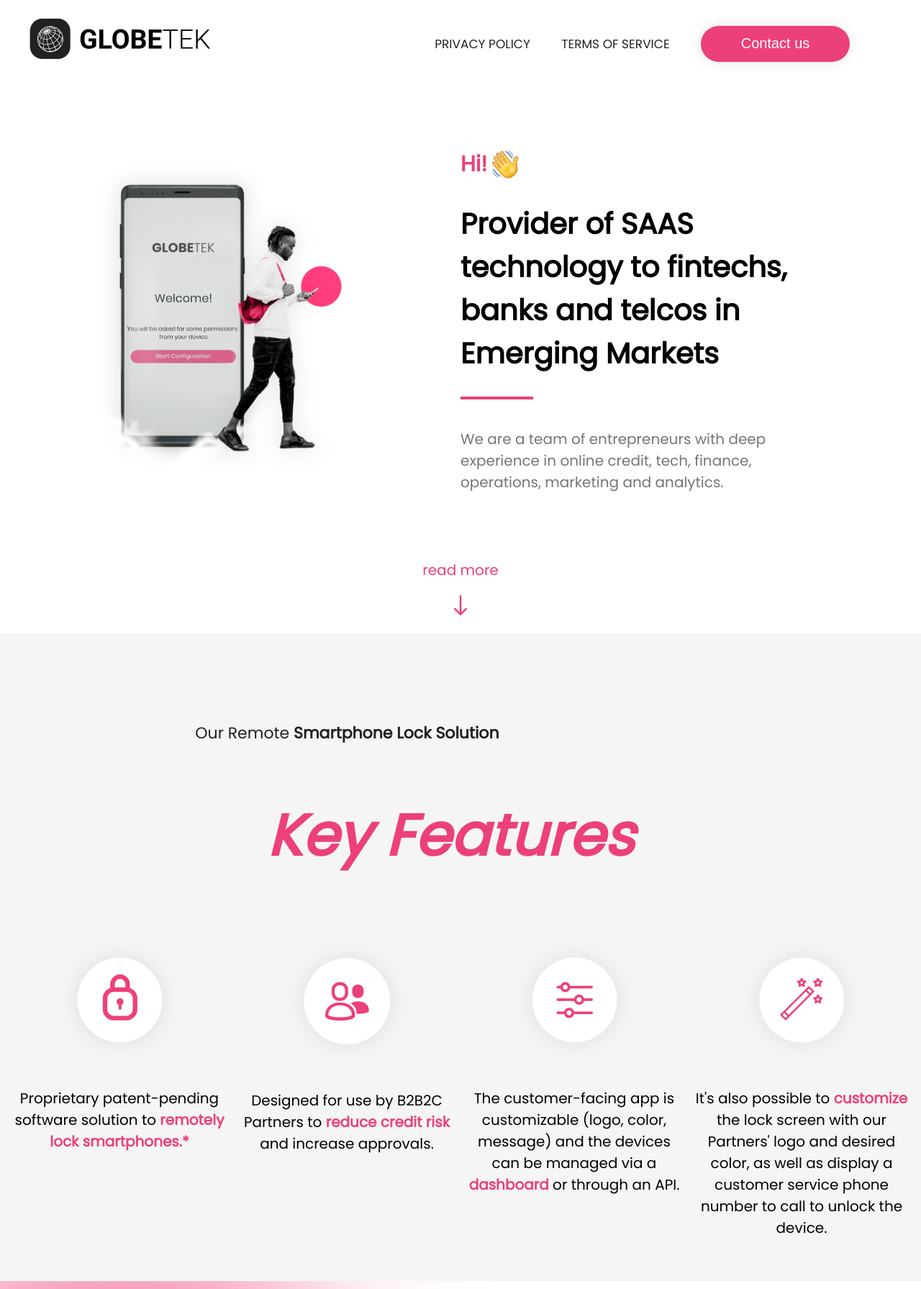
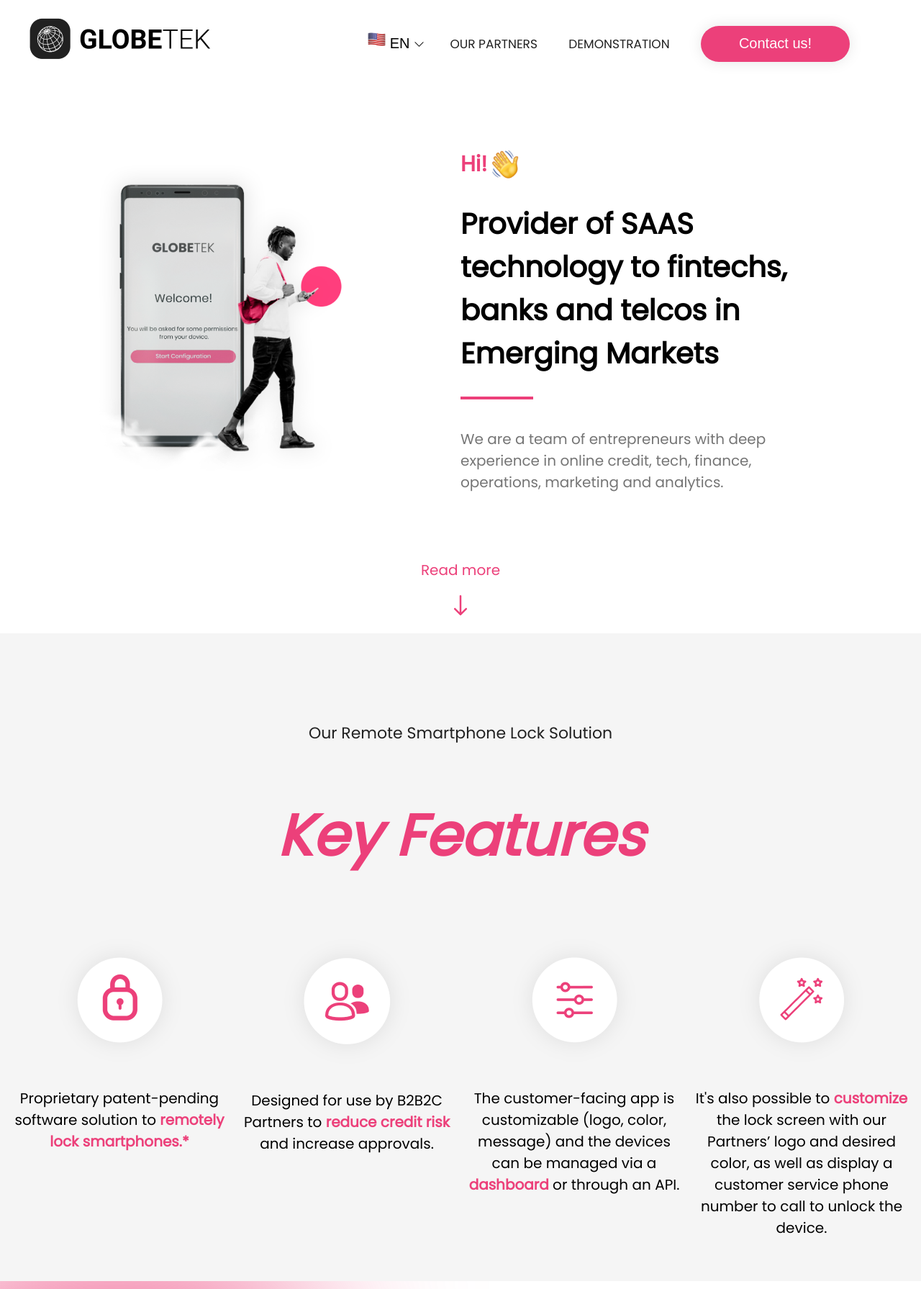
Before and after one commit to LuizaAlanis/globetek-landing-page, a PHP site: page / in a window 1280 px wide. Shown: the top 1791 px of the page at 72% size. Run offline with PHP 8.4, Linux system fonts and the light colour scheme.

Commit message:
Update project

```diff
--- a/assets/styles/_style.css
+++ b/assets/styles/_style.css
@@ -57,6 +57,7 @@ a{
 }
 
 .title-text{
+  text-align: center;
   font-size: 80px;
   font-weight: bolder;
 }
@@ -71,7 +72,7 @@ a{
 
 .subtitle{
   display: flex;
-  left: 200;
+  justify-content: center;
 }
 
 .text-silver{
@@ -104,6 +105,86 @@ a{
 /* #general style */
 
 /* #navbar */
+.flag{
+  max-width: 25px;
+}
+
+.dropdown {
+  position: relative;
+  display: inline-block;
+}
+
+.dropdown > a, .dropdown > button {
+  background-color: white;
+  border: none;
+  display: inline-block;
+  text-decoration: none;
+}
+
+.bi-chevron-down{
+  font-size:15px
+}
+
+.dropdown input[type=checkbox] {
+  position: absolute;
+  display: block;
+  top: 0px;
+  left: 0px;
+  width: 100%;
+  height: 100%;
+  margin: 0px;
+  opacity: 0;
+}
+
+.dropdown input[type=checkbox]:checked {
+  position: fixed;
+  z-index:+0;
+  top: 0px; left: 0px;
+  right: 0px; bottom: 0px;
+}
+
+.dropdown ul {
+  position: absolute;
+  top: 70px;
+  border-radius: 3px;
+  left: 0px;
+  list-style: none;
+  padding: 4px 0px;
+  display: none;
+  background-color: white;
+  box-shadow: 0px 0px 20px rgba(0, 0, 0, 0.1);
+  max-width: 200px;
+  max-height: 200px;
+}
+
+.dropdown input[type=checkbox]:checked + ul {
+  display: block;
+}
+
+.dropdown ul li {
+  text-align: center;
+  display: block;
+  white-space: nowrap;
+  min-width: 100px;
+}
+
+.dropdown ul li:hover {
+  cursor: pointer;
+}
+
+.dropdown ul li a {
+  text-decoration: none;
+  display: block;
+}
+
+.select-language{
+  display: none;
+}
+
+.select-language img{
+  max-width:25px;
+}
+
 .fa{
   color: var(--winter-sky);
 }
@@ -179,9 +260,19 @@ a.active, a:hover {
     position: fixed;
     box-shadow: 0px 0px 10px rgba(0, 0, 0, 0.25);
   }
+
+  .select-language{
+    display: block;
+  }
+
+  .select-desktop{
+    display: none;
+  }
+
   .checkbtn {
     display: block;
   }
+
   nav ul {
     position: fixed;
     height: 100vh;
@@ -195,9 +286,11 @@ a.active, a:hover {
     padding: 0;
     z-index: 5;
   }
+
   nav ul li {
     display: block;
   }
+
   nav ul li a {
     font-size: 20px;
     cursor: pointer;
@@ -279,12 +372,8 @@ a.active, a:hover {
 /* #primary landing page */
 
 /* #key features */
-.title-sub-container h2{
-  padding-left: 100px;
-}
-
 .title-main-container{
-  width: 90vw;
+  width: 100vw;
   display: flex;
   justify-content: center;
 }
@@ -340,7 +429,7 @@ a.active, a:hover {
 .text-our-partners{
   padding: 70px;
   color: var(--white);
-  font-size: 80px;
+  font-size: 60px;
   z-index: 2;
   position: relative;
   margin-top: 10px;
@@ -470,10 +559,12 @@ a.active, a:hover {
   outline: none;
   margin-top: 12px;
   margin-bottom: 12px;
+  padding: 0 10px;
 }
 
 .textarea{
-  height: 152px;
+  padding: 0 10px;
+  min-height: 156px;
   resize: none;
 }
 
@@ -584,6 +675,19 @@ footer *{
 /* #footer */
 
 /* #general responsive part */
+@media(max-width: 620px) {
+  .form-container{
+    margin-left: 10px;
+    margin-right: 10px;
+    width:auto;
+  }
+
+  .title-sub-container{
+    margin-left: 10px;
+    margin-right: 10px;
+  }
+}
+
 @media(max-width: 1000px) {
 
   .pink-rounded-background{
@@ -622,11 +726,6 @@ footer *{
     flex-direction: column;
     text-align: center;
     align-items: center;
-  }
-
-  .title-sub-container h2{
-    padding-left: 0;
-    text-align: center;
   }
 
   .text-max-width-large{
--- a/index.html
+++ b/index.php
@@ -6,10 +6,12 @@
   <meta http-equiv="X-UA-Compatible" content="IE=edge">
   <meta name="viewport" content="width=device-width, initial-scale=1.0">
   <link rel="stylesheet" href="assets/styles/landing-page.css">
+  <link rel="stylesheet" href="https://cdn.jsdelivr.net/npm/bootstrap-icons@1.8.2/font/bootstrap-icons.css">
   <title>GLOBETEK</title>
 </head>
 
 <body>
+  <?php require_once('translator.php');?>
   <!-- Navigation -->
   <header>
     <link rel="stylesheet" href="https://cdnjs.cloudflare.com/ajax/libs/font-awesome/4.7.0/css/font-awesome.min.css" />
@@ -21,10 +23,24 @@
       <i class="fa fa-bars"></i>
     </label>
     <ul>
-      <li>&nbsp;</li>
-      <li><a target="blank" href="https://www.globetek.com/privacy/policy">Privacy Policy</a></li>
-      <li><a target="blank" href="https://www.globetek.com/privacy/lockAPK">Terms of service</a></li>
-      <li><a href="#form"><button class="button">Contact us</button></a></li>
+      <li class="select-desktop">
+        <span class="dropdown">
+          <button><img class="flag" src="assets/images/<?php echo $lang_flag; ?>" alt="Flag EUA"> <?php echo $lang_name; ?> <i class="bi bi-chevron-down"></i></button>
+          <label>
+            <input type="checkbox">
+            <ul>
+              <li><a href="?language=en"><img class="flag" src="assets/images/flag_eua.png" alt="Flag EUA"> EN</a></li>
+              <li><a href="?language=es"><img class="flag" src="assets/images/flag_spain.png" alt="Flag Spain"> ES</a></li>
+            </ul>
+          </label>
+        </span>
+      </li>
+      <li class="select-language accent"> <?php echo $txt['select'];?></li>
+      <li class="select-language"><a href="?language=en"><img src="assets/images/flag_eua.png" alt="Flag EUA"> <?php echo $txt['english'];?></a></li>
+      <li class="select-language"><a href="?language=es"><img src="assets/images/flag_spain.png" alt="Flag Spain"> <?php echo $txt['spanish'];?></a></li>
+      <li><a href="#our-partners"><?php echo $txt['our-partners'];?></a></li>
+      <li><a href="#demo"><?php echo $txt['demonstration'];?></a></li>
+      <li><a href="#form"><button class="button"><?php echo $txt['contact-us']; ?></button></a></li>
     </ul>
   </nav>
   <!-- Navigation -->
@@ -37,16 +53,15 @@
       </div>
       <div class="landing-description responsive-text">
         <div class="text-max-width-large">
-          <p class="hi">Hi!<img src="assets/images/hand.png" alt="Hand" /></p>
-          <h1>Provider of SAAS technology to fintechs, banks and telcos in Emerging Markets</h1>
+          <p class="hi"><?php echo $txt['hi']; ?><img src="assets/images/hand.png" alt="Hand" /></p>
+          <h1><?php echo $txt['saas']; ?></h1>
           <div class="line"></div>
-          <p class="text-silver">We are a team of entrepreneurs with deep experience in online credit, tech, finance,
-            operations, marketing and analytics.</p>
+          <p class="text-silver"><?php echo $txt['we-are']; ?></p>
         </div>
       </div>
       <div class="link-center">
         <a href="#read-more">
-          <p class="accent">read more</p>
+          <p class="accent"><?php echo $txt['read-more']; ?></p>
           <img src="assets/images/arrow.png" alt="Arrow" />
         </a>
       </div>
@@ -59,8 +74,8 @@
   <div class="landing-silver-container">
     <div class="title-main-container">
       <div class="title-sub-container">
-        <p class="basic-text subtitle"> Our Remote <b> &nbsp;Smartphone Lock Solution</b></p>
-        <h2 class="title-text accent italic">Key Features</h2>
+        <p class="basic-text subtitle"><?php echo $txt['our-remote']; ?></b></p>
+        <h2 class="title-text accent italic"><?php echo $txt['key-features']; ?></h2>
       </div>
     </div>
     <div class="cards-main-container">
@@ -70,9 +85,7 @@
           <img src="assets/images/ic_lock.png" alt="Icon Lock" />
         </div>
         <div class="card-text">
-          <p>Proprietary patent-pending software solution to
-            <b class="accent"> remotely lock smartphones.*</b>
-          </p>
+          <p><?php echo $txt['lock']; ?></p>
         </div>
       </div>
 
@@ -81,7 +94,7 @@
           <img src="assets/images/ic_people.png" alt="Icon People" />
         </div>
         <div class="card-text">
-          <p>Designed for use by B2B2C Partners to <b class="accent">reduce credit risk</b> and increase approvals. </p>
+          <p><?php echo $txt['people']; ?></p>
         </div>
       </div>
 
@@ -90,10 +103,7 @@
           <img src="assets/images/ic_config.png" alt="Icon Configuration" />
         </div>
         <div class="card-text">
-          <p>The customer-facing app is customizable
-            (logo, color, message) and the devices can be managed via
-            a <b class="accent"> dashboard </b>or through an API.
-          </p>
+          <p><?php echo $txt['config']; ?></p>
         </div>
       </div>
 
@@ -102,8 +112,7 @@
           <img src="assets/images/ic_customize.png" alt="Icon Customize" />
         </div>
         <div class="card-text">
-          <p>It&apos;s also possible to <b class="accent">customize</b> the lock screen with our Partners&apos; logo and
-            desired color, as well as display a customer service phone number to call to unlock the device.</p>
+          <p><?php echo $txt['customize']; ?></p>
         </div>
       </div>
     </div>
@@ -111,15 +120,17 @@
   <!-- Key features -->
 
   <!-- Our partners -->
+  <div id="our-partners"></div>
   <div class="mobile-art">
     <div class="pink-rounded-background"></div>
-    <p class="text-our-partners">Our
-      <b class="black">Partners</b>
+    <p class="text-our-partners"><?php echo $txt['our']; ?>
+      <b class="black"><?php echo $txt['partners']; ?></b>
     </p>
   </div>
   <!-- Our partners -->
 
   <!-- Video -->
+  <div id="demo"></div>
   <div class="partner-video">
     <img class="round-sticker" src="assets/images/round_sticker.png" alt="Sticker" />
     <div class="monitor">
@@ -140,20 +151,20 @@
   <div id="form"></div>
   <div class="form-container">
     <form class="contact-form">
-      <legend class="form-title">Contact US</legend>
+      <legend class="form-title"><?php echo $txt['contact']; ?></legend>
       <div class="form-body">
         <div>
-          <label class="form-label">Name</label>
-          <input class="form-input" type="text" placeholder="Ex: Maria" />
-          <label class="form-label">E-mail</label>
-          <input class="form-input" type="text" placeholder="Ex: maria@email.com" />
+          <label class="form-label"><?php echo $txt['name']; ?></label>
+          <input class="form-input" type="text" placeholder="<?php echo $txt['name-example']; ?>" />
+          <label class="form-label"><?php echo $txt['e-mail']; ?></label>
+          <input class="form-input" type="text" placeholder="<?php echo $txt['e-mail-example']; ?>" />
         </div>
         <div>
-          <label class="form-label">Message</label>
+          <label class="form-label"><?php echo $txt['message']; ?></label>
           <textarea class="form-input textarea"></textarea>
         </div>
       </div>
-      <button class="form-button" type="submit">Submit</button>
+      <button class="form-button" type="submit"><?php echo $txt['submit']; ?></button>
     </form>
   </div>
   <!-- Form -->
@@ -162,23 +173,23 @@
   <footer>
     <div class="footer-main">
       <p class="compatibility-list">
-        Device compatibility <b class="accent">List</b>
+        <?php echo $txt['compatibility']; ?>
       </p>
       <div class="footer-content">
         <div class="footer-list">
-          <p>Supported phone manufactures</p> <br>
+          <p><?php echo $txt['supported']; ?></p> <br>
           <ul>
-            <li>&#8226; Samsung (most models)</li>
-            <li>&#8226; Xiaomi (most models)</li>
-            <li>&#8226; LG (most models)</li>
-            <li>&#8226; Motorola (most models)</li>
+            <li>&#8226; <?php echo $txt['samsung']; ?></li>
+            <li>&#8226; <?php echo $txt['xiaomi']; ?></li>
+            <li>&#8226; <?php echo $txt['lg']; ?></li>
+            <li>&#8226; <?php echo $txt['motorola']; ?></li>
           </ul>
-          <p class="accent">[more to come shortly]</p>
+          <p class="accent"><?php echo $txt['more']; ?></p>
         </div>
         <div class="footer-list">
-          <p>Operation system versions</p> <br>
+          <p><?php echo $txt['os']; ?></p> <br>
           <ul>
-            <li>&#8226; Version between 8 and 12</li>
+            <li>&#8226; <?php echo $txt['versions']; ?></li>
           </ul>
         </div>
         <img class="android" src="./assets/images/half_android.png" alt="Android" />
@@ -187,10 +198,10 @@
 
     <div class="darker-detail">
       <div class="footer-links">
-        <a target="blank" href="https://www.globetek.com/privacy/policy"><b class="accent">Privacy Policy</b></a>
-        <a target="blank" href="https://www.globetek.com/privacy/lockAPK"><b class="accent">Terms and conditions</b></a>
+        <a target="blank" href="https://www.globetek.com/privacy/policy"><b class="accent"><?php echo $txt['privacy-policy']; ?></b></a>
+        <a target="blank" href="https://www.globetek.com/privacy/lockAPK"><b class="accent"><?php echo $txt['terms-of-service']; ?></b></a>
       </div>
-      <p class="text-silver">© Globetek Holdings, LLC | All Rights Reserved.</p>
+      <p class="text-silver"><?php echo $txt['copyright']; ?></p>
     </div>
   </footer>
   <!-- Footer -->
--- /dev/null
+++ b/locales/en.php
@@ -0,0 +1,53 @@
+<?php
+# English
+$txt = array();
+
+# Navbar
+$txt['our-partners'] = 'Our partners';
+$txt['demonstration'] = 'Demonstration';
+$txt['contact-us'] = 'Contact us!';
+$txt['select'] = 'Select the language: ';
+$txt['english'] = 'English';
+$txt['spanish'] = 'Spanish';
+
+# Primary section
+$txt['hi'] = 'Hi!';
+$txt['saas'] = 'Provider of SAAS technology to fintechs, banks and telcos in Emerging Markets';
+$txt['we-are'] = 'We are a team of entrepreneurs with deep experience in online credit, tech, finance, operations, marketing and analytics.';
+$txt['read-more'] = 'Read more';
+
+# Key features
+$txt['our-remote'] = 'Our Remote  Smartphone Lock Solution';
+$txt['key-features'] = 'Key Features';
+$txt['lock'] = 'Proprietary patent-pending software solution to <b class="accent">remotely lock smartphones.*</b>';
+$txt['people'] = 'Designed for use by B2B2C Partners to <b class="accent">reduce credit risk</b> and increase approvals.';
+$txt['config'] = 'The customer-facing app is customizable (logo, color, message) and the devices can be managed via a <b class="accent">dashboard</b> or through an API.';
+$txt['customize'] = "It's also possible to <b class='accent'>customize</b> the lock screen with our Partners’ logo and desired color, as well as display a customer service phone number to call to unlock the device.";
+
+# Our Partners
+$txt['our'] = 'Our';
+$txt['partners'] = 'Partners';
+
+# Contact Us
+$txt['contact'] = 'Contact us';
+$txt['name'] = 'Name';
+$txt['name-example'] = 'Ex: Maria';
+$txt['e-mail'] = 'E-mail';
+$txt['e-mail-example'] = 'Ex: maria@email.com';
+$txt['message'] = 'Message';
+$txt['submit'] = 'Submit';
+
+# Footer
+$txt['compatibility'] = 'Device compatibility <b class="accent">List</b>';
+$txt['supported'] = 'Supported phone manufacturers';
+$txt['samsung'] = 'Samsung (most models)';
+$txt['xiaomi'] = 'Xiaomi (most models)';
+$txt['lg'] = 'LG (most models)';
+$txt['motorola'] = 'Motorola (most models)';
+$txt['more'] = '[more to come shortly]';
+$txt['os'] = 'Operating system versions';
+$txt['versions'] = 'Android versions between 8 and 12';
+$txt['privacy-policy'] = 'Privacy Policy';
+$txt['terms-of-service'] = 'Terms of service';
+$txt['copyright'] = '© Globetek Holdings, LLC | All Rights Reserved.';
+?>
--- /dev/null
+++ b/translator.php
@@ -0,0 +1,23 @@
+<?php
+
+if(isset($_GET['language'])) {
+    $language = $_GET['language'];
+}
+else {
+    $language = 'en';
+}
+
+switch ($language) {
+   case 'es':
+   $lang_file = 'es.php';
+   $lang_name = 'ES';
+   $lang_flag = 'flag_spain.png';
+   break;
+
+   default:
+   $lang_file = 'en.php';
+   $lang_name = 'EN';
+   $lang_flag = 'flag_eua.png';
+}
+
+include_once 'locales/'.$lang_file;
```
Also changed, not shown: locales/es.php (added, +53 -0 lines), assets/images/flag_eua.png (added), assets/images/flag_spain.png (added).
